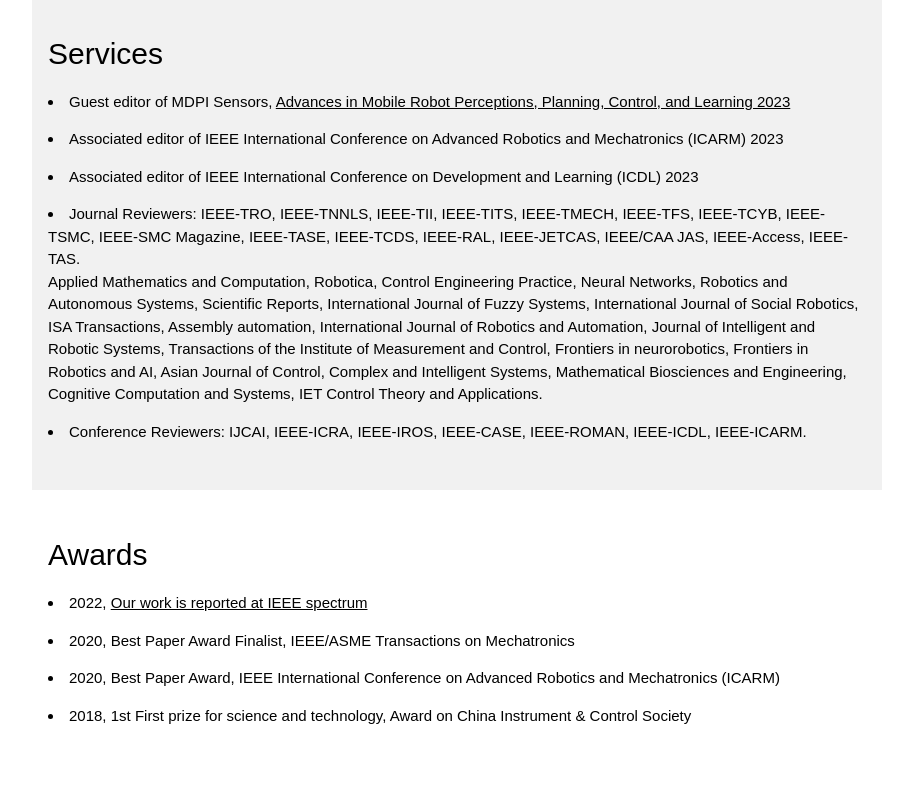
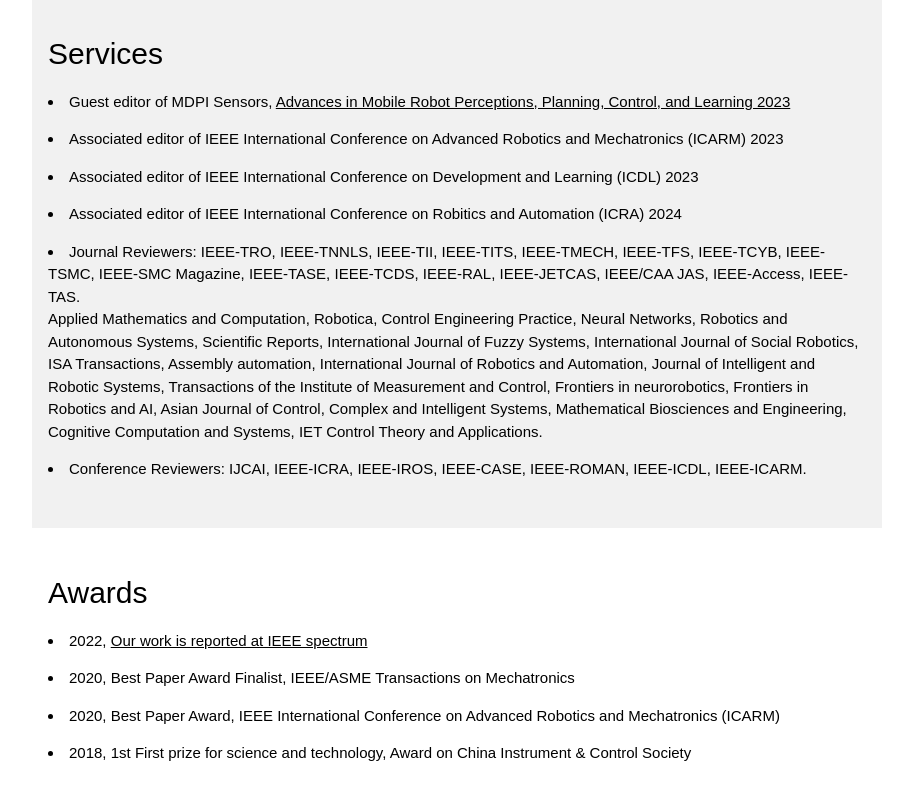
Before and after one commit to YingbaiHuRobot/YingbaiHuRobot.github.io, a plain HTML site: page index.html in a window 1280 px wide. Shown: the part 4179-4991 px from the top of the page, without its empty margins (258-1171 px from the left). Before the commit the page ends 4953 px from the top, so only its background shows below. Drawn offline with Linux system fonts and the light colour scheme.

Commit message:
Update index.html

```diff
--- a/index.html
+++ b/index.html
@@ -466,6 +466,7 @@ TUM School of Computation, Information and Technology, <a href="https://www.ce.c
       <p><li> Guest editor of MDPI Sensors, <a href="https://www.mdpi.com/journal/sensors/special_issues/G500PERVM2/">Advances in Mobile Robot Perceptions, Planning, Control, and Learning 2023</a></p>
       <p><li> Associated editor of IEEE International Conference on Advanced Robotics and Mechatronics (ICARM) 2023</p>
       <p><li> Associated editor of IEEE International Conference on Development and Learning (ICDL) 2023</p>
+       <p><li> Associated editor of IEEE International Conference on Robitics and Automation (ICRA) 2024</p>
        <p><li> Journal Reviewers: IEEE-TRO, IEEE-TNNLS, IEEE-TII, IEEE-TITS, IEEE-TMECH, IEEE-TFS, IEEE-TCYB, IEEE-TSMC, IEEE-SMC Magazine, IEEE-TASE, IEEE-TCDS, IEEE-RAL, IEEE-JETCAS, IEEE/CAA JAS, IEEE-Access, IEEE-TAS. <br />
        Applied Mathematics and Computation, Robotica, Control Engineering Practice, Neural Networks, Robotics and Autonomous Systems, Scientific Reports, International Journal of Fuzzy Systems, International Journal of Social Robotics, ISA Transactions, Assembly automation, International Journal of Robotics and Automation, Journal of Intelligent and Robotic Systems, Transactions of the Institute of Measurement and Control, Frontiers in neurorobotics, Frontiers in Robotics and AI, Asian Journal of Control, Complex and Intelligent Systems, Mathematical Biosciences and Engineering, Cognitive Computation and Systems, IET Control Theory and Applications.</p>
       <p><li> Conference Reviewers: IJCAI, IEEE-ICRA, IEEE-IROS, IEEE-CASE, IEEE-ROMAN, IEEE-ICDL, IEEE-ICARM.</p>
```
